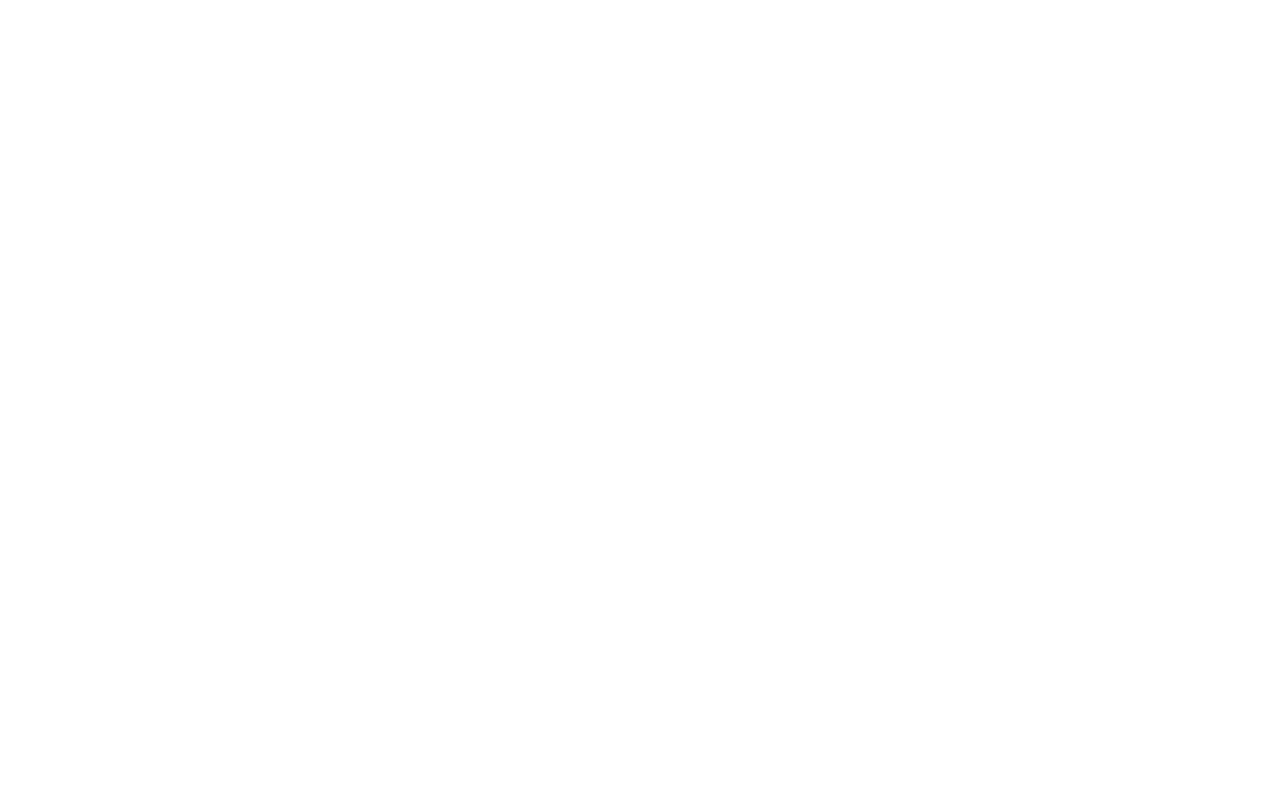
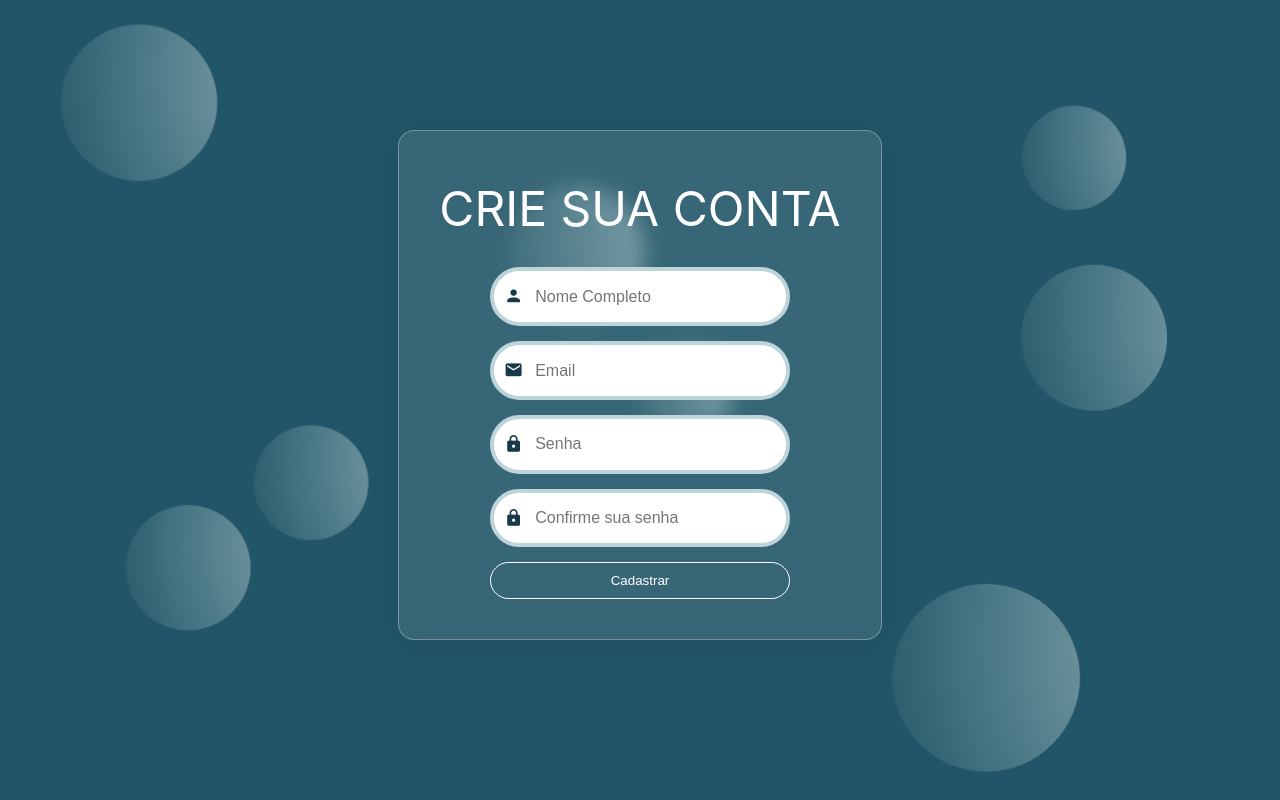
Before and after one commit to Hackaton-boys/frontend, a Vue app: page /cadastro in a window 1280 px wide. Built offline with nearby package versions, Linux system fonts and the light colour scheme.

Commit message:
Feat#6: Criação da página de cadastro, e suas rotas

```diff
--- a/package.json
+++ b/package.json
@@ -11,6 +11,7 @@
     "format": "prettier --write src/"
   },
   "dependencies": {
+    "@mdi/font": "^7.4.47",
     "pinia": "^3.0.3",
     "vue": "^3.5.17",
     "vue-router": "^4.5.1"
--- a/src/App.vue
+++ b/src/App.vue
@@ -1,75 +1,6 @@
 <script setup>
 
 </script>
-
 <template>
-  <header>
-
-  </header>
-
-
+  <RouterView />
 </template>
-
-<style scoped>
-header {
-  line-height: 1.5;
-  max-height: 100vh;
-}
-
-.logo {
-  display: block;
-  margin: 0 auto 2rem;
-}
-
-nav {
-  width: 100%;
-  font-size: 12px;
-  text-align: center;
-  margin-top: 2rem;
-}
-
-nav a.router-link-exact-active {
-  color: var(--color-text);
-}
-
-nav a.router-link-exact-active:hover {
-  background-color: transparent;
-}
-
-nav a {
-  display: inline-block;
-  padding: 0 1rem;
-  border-left: 1px solid var(--color-border);
-}
-
-nav a:first-of-type {
-  border: 0;
-}
-
-@media (min-width: 1024px) {
-  header {
-    display: flex;
-    place-items: center;
-    padding-right: calc(var(--section-gap) / 2);
-  }
-
-  .logo {
-    margin: 0 2rem 0 0;
-  }
-
-  header .wrapper {
-    display: flex;
-    place-items: flex-start;
-    flex-wrap: wrap;
-  }
-
-  nav {
-    text-align: left;
-    margin-left: -1rem;
-    font-size: 1rem;
-
-    padding: 1rem 0;
-    margin-top: 1rem;
-  }
-}
-</style>
--- /dev/null
+++ b/src/components/CadastroComponent.vue
@@ -0,0 +1,147 @@
+<script>
+export default {
+  name: 'CadastroComponent',
+  data() {
+    return {
+      bolhas: [
+        { top: "10%", left: "5%", size: "150px"},
+        { top: "20%", left: "80%", size: "100px"},
+        { top: "70%", left: "10%", size: "120px"},
+        { top: "80%", left: "70%", size: "180px"},
+        { top: "50%", left: "50%", size: "90px"},
+        { top: "30%", left: "40%", size: "130px"},
+        { top: "60%", left: "20%", size: "110px"},
+        { top: "40%", left: "80%", size: "140px"},
+      ]
+    };
+  },
+};
+</script>
+<template>
+  <div class="app">
+  <div v-for="(bolha, index) in bolhas" :key="index"
+  class="bolha"
+  :style="{
+    top: bolha.top,
+    left: bolha.left,
+    width: bolha.size,
+    height: bolha.size,}">
+  </div>
+  <div class="container">
+    <div class="formulario">
+    <h2>
+      CRIE SUA CONTA
+    </h2>
+    <form action="get">
+      <div class="input-field">
+        <span class="icon"><i class="mdi mdi-account"></i></span>
+      <input type="text" placeholder="Nome Completo" />
+      </div>
+      <div class="input-field">
+        <span class="icon"><i class="mdi mdi-email"></i></span>
+      <input type="email" placeholder="Email" />
+      </div>
+      <div class="input-field">
+        <span class="icon"><i class="mdi mdi-lock"></i></span>
+      <input type="password" placeholder="Senha" />
+      </div>
+      <div class="input-field">
+        <span class="icon"><i class="mdi mdi-lock"></i></span>
+      <input type="password" placeholder="Confirme sua senha" />
+      </div>
+      <button type="submit">Cadastrar</button>
+    </form>
+    </div>
+  </div>
+  </div>
+</template>
+
+<style scoped>
+div.app {
+ background-color: #215567;
+}
+  div.container {
+    position: relative;
+    display: flex;
+    flex-direction: column;
+    align-items: center;
+    justify-content: center;
+    height: 100vh;
+    z-index: 1;
+  }
+  div.formulario {
+    display: flex;
+    flex-direction: column;
+    align-items: center;
+    background: rgba(255, 255, 255, 0.1);
+    padding: 40px;
+    border-radius: 16px;
+    box-shadow: 0 4px 30px rgba(0, 0, 0, 0.1);
+    backdrop-filter: blur(10px);
+    -webkit-backdrop-filter: blur(10px);
+    border: 1px solid rgba(255, 255, 255, 0.3);
+    margin-bottom: 30px;
+    text-align: center;
+  }
+
+  h2 {
+    font-size: 3rem ;
+    color: white;
+    margin-bottom: 20px;
+  }
+
+  form {
+    display: flex;
+    flex-direction: column;
+    width: 300px;
+  }
+
+  .input-field {
+    display: flex;
+    margin-bottom: 15px;
+    padding: 10px;
+    font-size: 16px;
+    border: 4px solid #BDD5D9;
+    border-radius: 252px;
+    background-color: white;
+  }
+  .input-field .icon {
+    margin-right: 10px;
+    color: #163a49;
+    font-size: 1.2rem;
+  }
+  .input-field input {
+    border: none;
+    outline: none;
+    width: 100%;
+    font-size: 16px;
+  }
+
+  button {
+    padding: 10px;
+    border-radius: 20px;
+    background: none;
+    border: 1px solid white;
+    color: white;
+    cursor: pointer;
+  }
+
+  button:hover {
+    background-color: rgba(255, 255, 255, 0.2);
+  }
+  .bolha {
+    position: absolute;
+    border-radius: 50%;
+    opacity: 0.8;
+    background: radial-gradient(circle at 190% 30%, #BDD5d9, #285b6c);
+    animation: flutuar 6s ease-in-out infinite alternate;
+  }
+  @keyframes flutuar {
+    from {
+      transform: translateY(0) scale(1);
+    }
+    to {
+      transform: translateY(-60px) scale(1.05);
+    }
+  }
+</style>
--- a/src/main.js
+++ b/src/main.js
@@ -1,7 +1,9 @@
 import './assets/main.css'
+import '@mdi/font/css/materialdesignicons.css';
 
 import { createApp } from 'vue'
 import { createPinia } from 'pinia'
+import router from './router'
 
 import App from './App.vue'
 
@@ -10,5 +12,5 @@ const app = createApp(App)
 
 app.use(createPinia())
 
-
+app.use(router)
 app.mount('#app')
--- /dev/null
+++ b/src/router/index.js
@@ -0,0 +1,16 @@
+import { createRouter, createWebHistory } from 'vue-router';
+
+const routes = [
+  {
+    path: '/cadastro',
+    name: 'Cadastro',
+    component: () => import('@/views/CadastroView.vue'),
+  }
+];
+
+const router = createRouter({
+  history: createWebHistory(),
+  routes,
+});
+
+export default router;
--- /dev/null
+++ b/src/views/CadastroView.vue
@@ -0,0 +1,6 @@
+<script setup>
+import CadastroComponent from '@/components/CadastroComponent.vue';
+</script>
+<template>
+  <CadastroComponent />
+</template>
```
Also changed, not shown: 1 other file (tests, documents, lock files or other folders).
